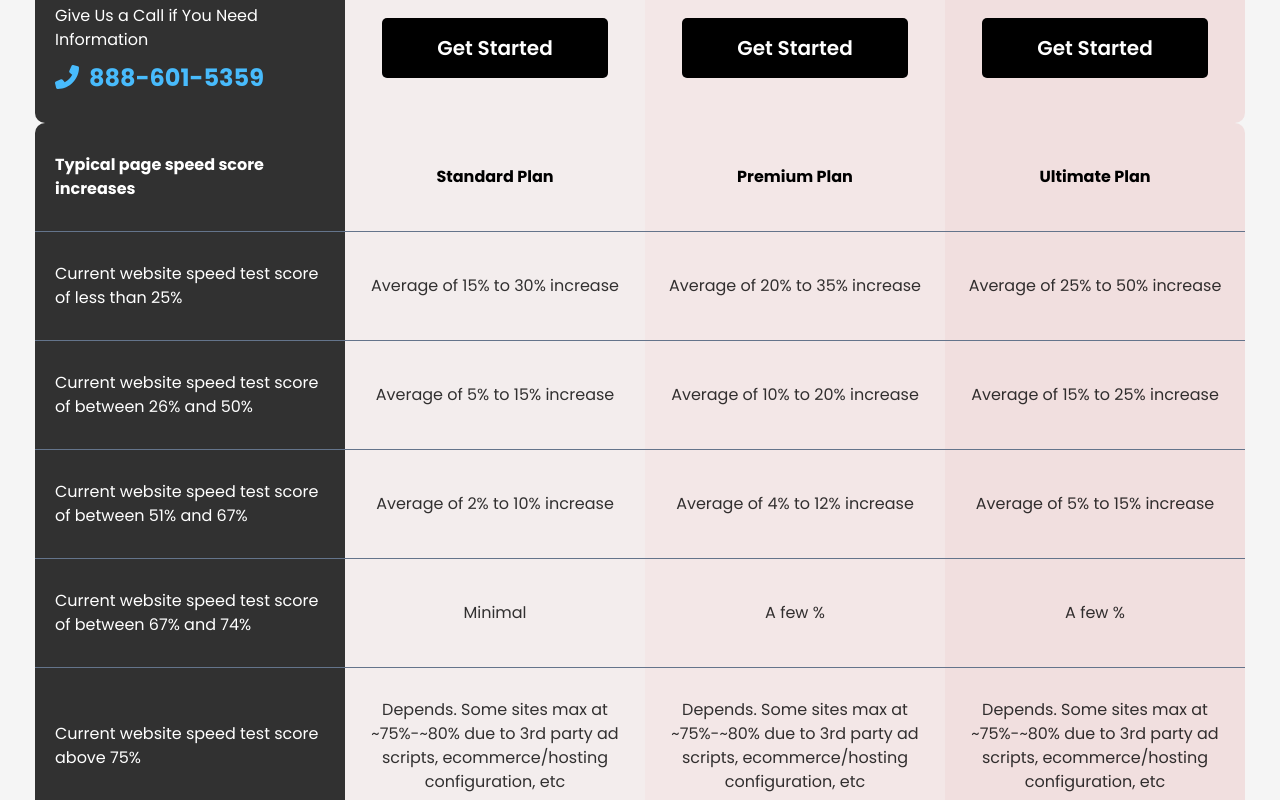
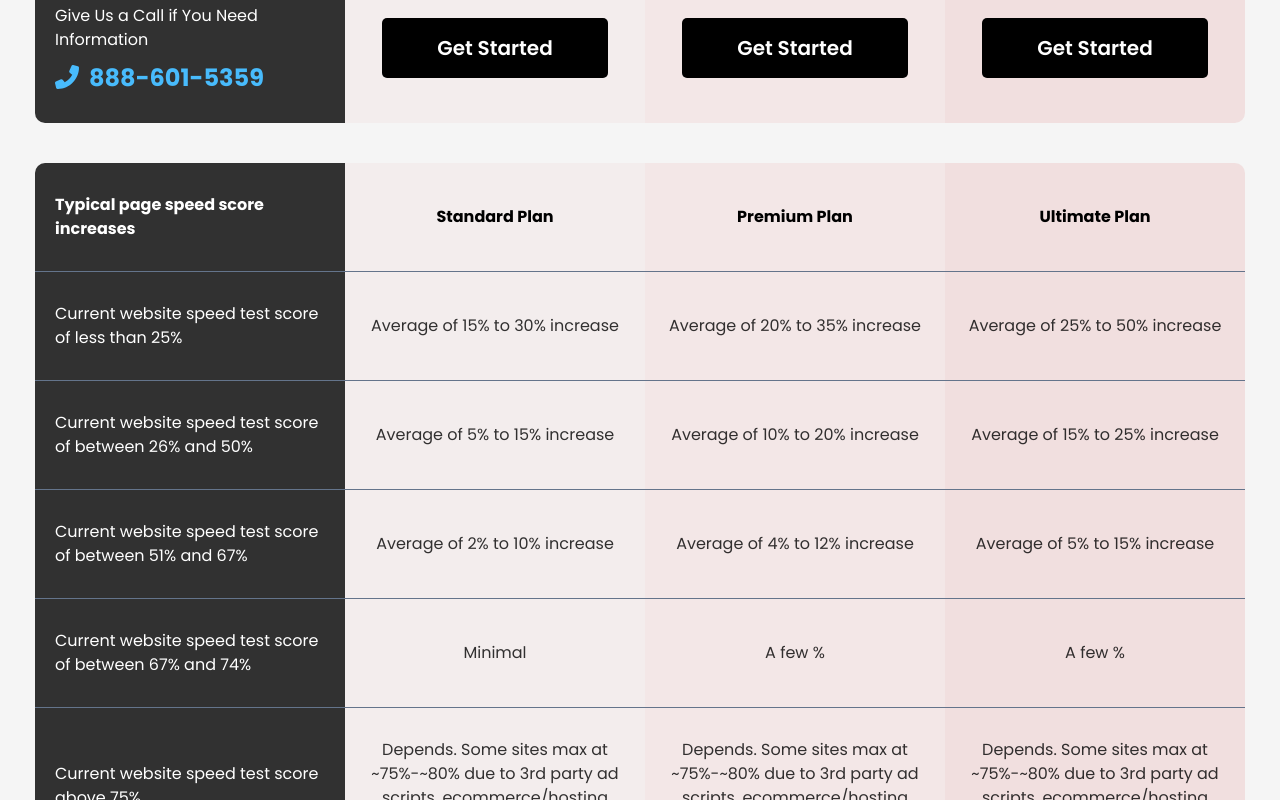
Before and after one commit to vitalii-minchuk/task-speed, a Next.js app: page / in a window 1280 px wide. Shown: the part 6320-7120 px from the top of the page. Built offline with nearby package versions, Linux system fonts and the light colour scheme.

Commit message:
table margin fixed

```diff
--- a/src/components/Table/BigTable.tsx
+++ b/src/components/Table/BigTable.tsx
@@ -7,7 +7,7 @@ interface IBigTable {
 }
 const BigTable: FC<IBigTable> = ({ data }) => {
   return (
-    <div className="rounded-[10px] overflow-x-auto pb=[40px]">
+    <div className="rounded-[10px] overflow-x-auto mb-[40px]">
       <table className="table-fixed">
         <tbody>
           {data?.map((cell, index) => (
```
